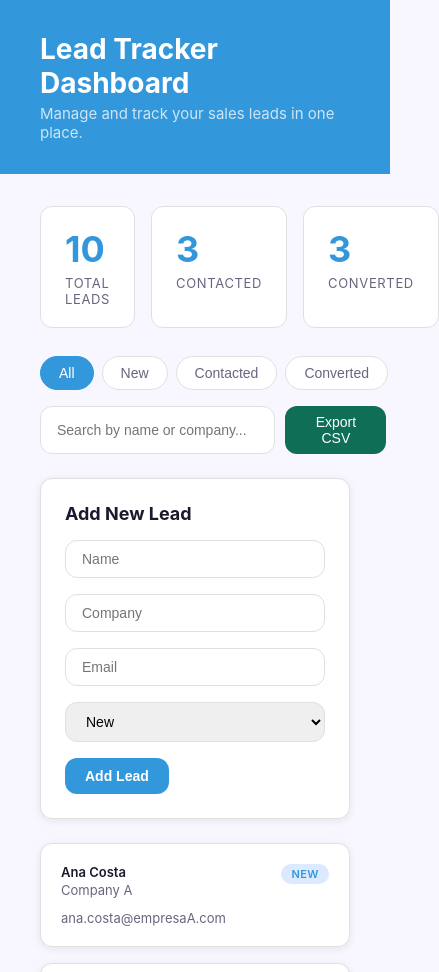
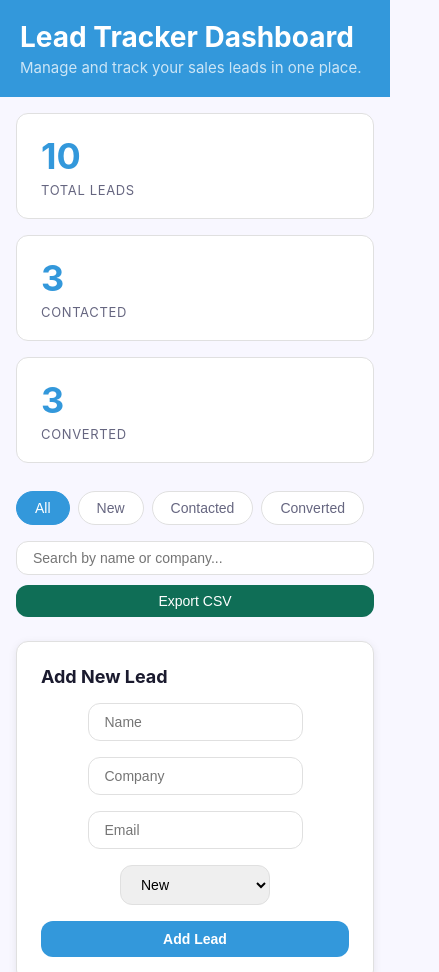
Before and after one commit to mrfiliperoberto/lead-tracker-dashboard, a plain HTML site: page index.html in a window 390 px wide. Shown: the top 972 px of the page, 439 px wide, since content can reach past the window. Drawn offline with Linux system fonts and the light colour scheme.

Commit message:
Add mobile responsiveness

```diff
--- a/style.css
+++ b/style.css
@@ -251,3 +251,41 @@ main {
     cursor: pointer;
     font-weight: 600;
 }
+
+/* ==== Mobile Responsiveness ==== */
+@media (max-width: 600px) {
+    header {
+        padding: 20px;
+    }
+    main {
+        padding: 16px;
+    }
+    .metrics {
+        flex-direction: column;
+    }
+    .controls {
+        flex-direction: column;
+        align-items: stretch;
+    }
+    .filters {
+        flex-wrap: wrap;
+    }
+    .search-export {
+        flex-direction: column;
+    }
+    #search-input {
+        width: 100%;
+    }
+    #export-btn {
+        width: 100%;
+    }
+    .form-fields {
+        flex-direction: column;
+    }
+    #add-lead-btn {
+        width: 100%;
+    }
+    .leads-grid {
+        grid-template-columns: 1fr;
+    }
+}
```
